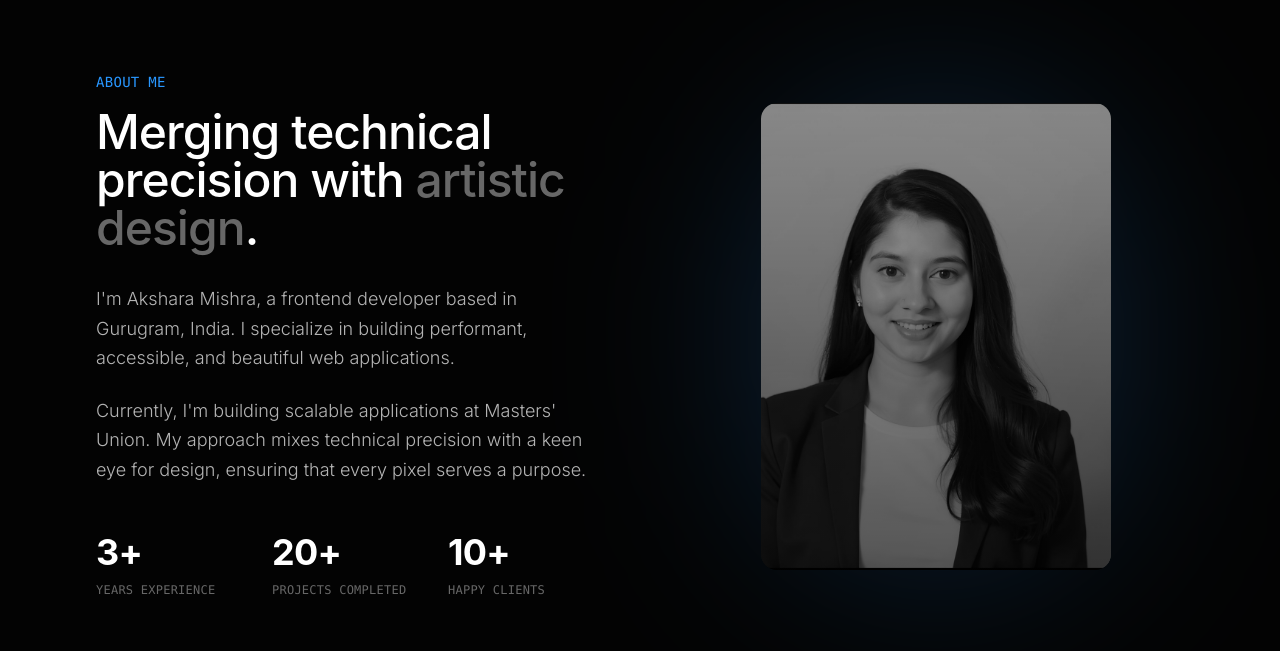
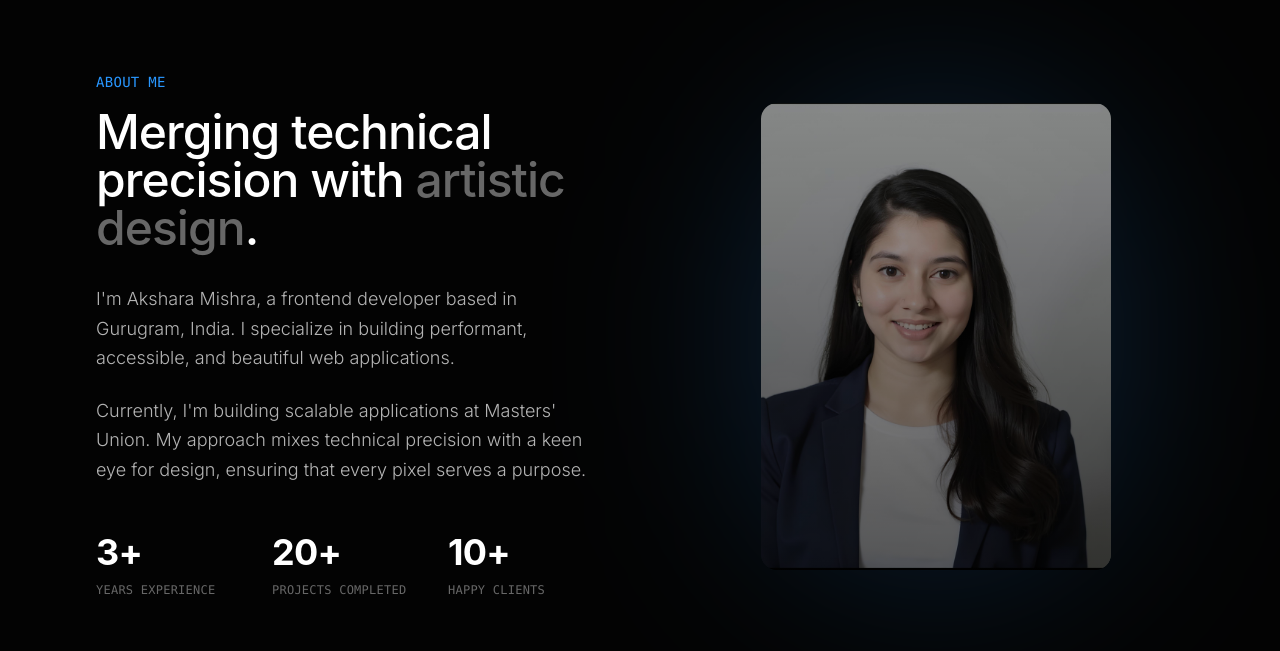
Before and after one commit to Akshara2820/Portfolio_, a React (Create React App) app: page / in a window 1280 px wide. Shown: the part 7127-7778 px from the top of the page. Built offline with nearby package versions, Linux system fonts and the light colour scheme.

Commit message:
hide cursor

```diff
--- a/src/component/about.js
+++ b/src/component/about.js
@@ -57,7 +57,7 @@ const About = () => {
           className="relative max-w-[350px] mx-auto md:ml-auto"
         >
           <div className="absolute inset-0 bg-accent/20 blur-[100px] rounded-full mix-blend-screen" />
-          <div className="relative aspect-[3/4] rounded-2xl overflow-hidden grayscale hover:grayscale-0 transition-all duration-700">
+          <div className="relative aspect-[3/4] rounded-2xl overflow-hidden transition-all duration-700">
             <img
               src="/pic3.jpg"
               alt="Portrait"
--- a/src/theme.css
+++ b/src/theme.css
@@ -1,5 +1,10 @@
 /* ⚫ Monochrome Black & Gray Theme ⚫ */
 /* Elegant, minimal, sophisticated - Clean grayscale palette */
+
+/* Hide default cursor globally */
+* {
+  cursor: none !important;
+}
 
 :root {
   /* Core Colors - Pure Black to White spectrum */
```
